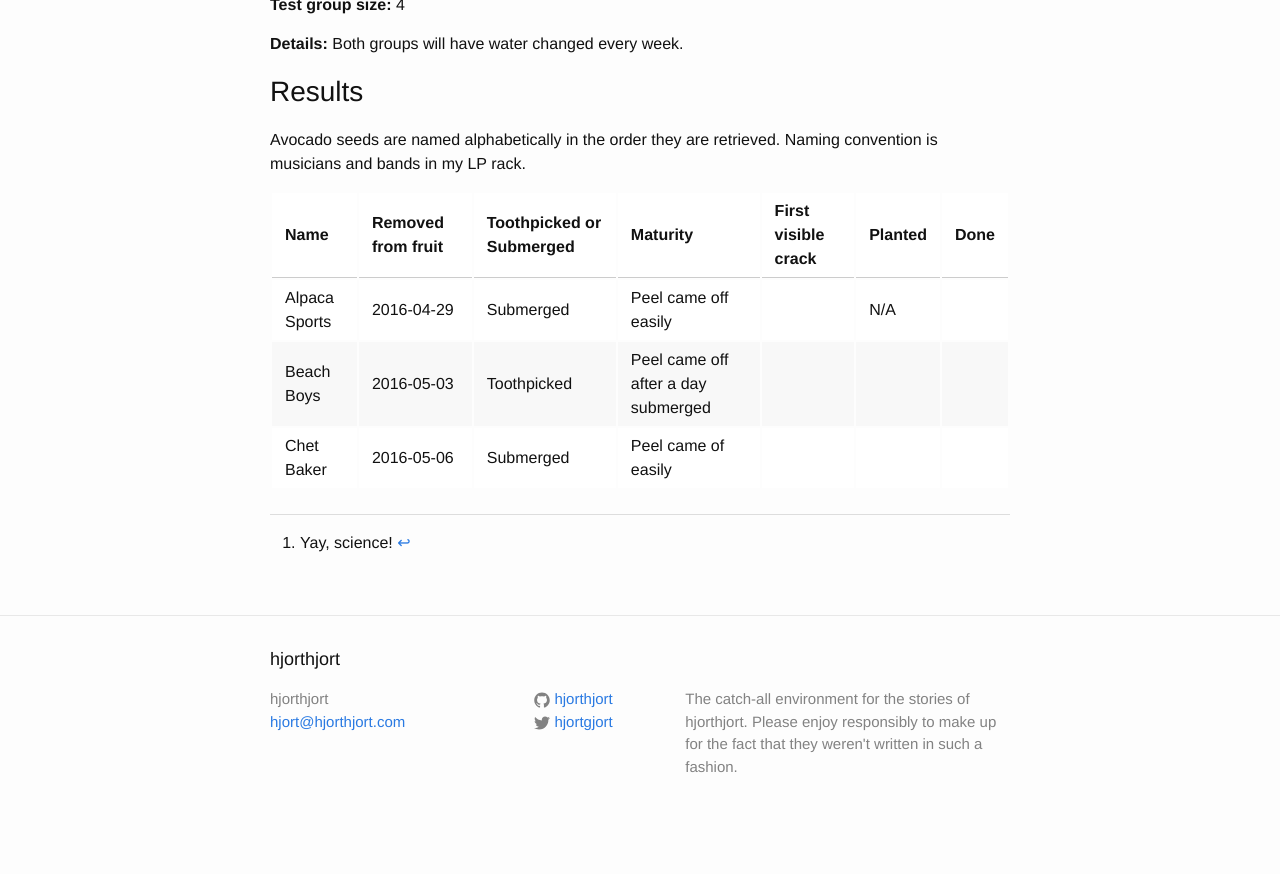
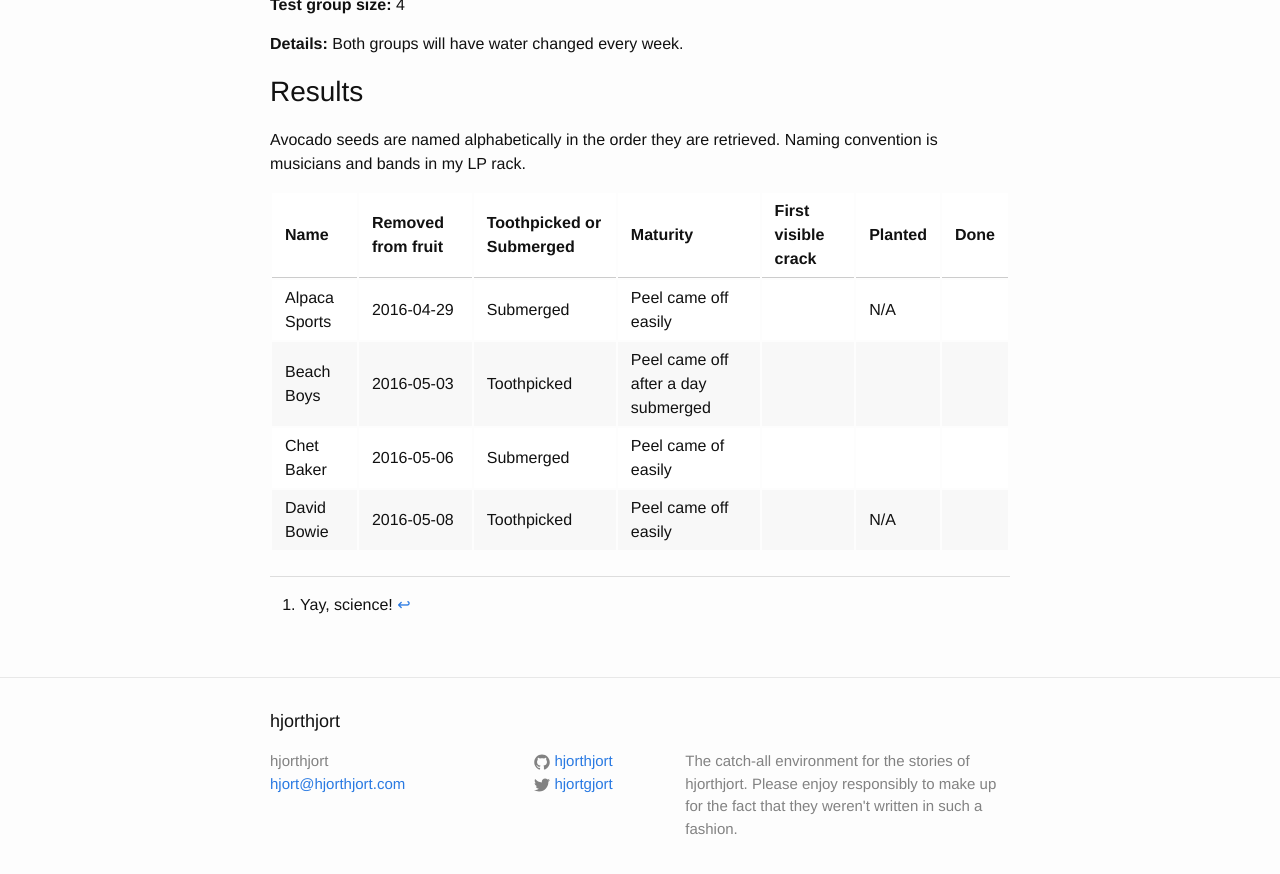
Before and after one commit to hjorthjort/hjorthjort.github.io, a Jekyll site: the page built from _posts/2016-04-25-growing-avocados-from-seeds-you-ve-been-doing-it-wrong.markdown, in a window 1280 px wide and 900 px high, scrolled down 2637 px. Shown: the top 874 px of the window. Built offline with Jekyll 4.4.1, drawn with Linux system fonts in a browser that asks for light colours; before the commit the page ends 3475 px from its top, so only the background shows below that.

Commit message:
New avocado

```diff
--- a/_posts/2016-04-25-growing-avocados-from-seeds-you-ve-been-doing-it-wrong.markdown
+++ b/_posts/2016-04-25-growing-avocados-from-seeds-you-ve-been-doing-it-wrong.markdown
@@ -129,6 +129,7 @@
 | Alpaca Sports | 2016-04-29 | Submerged | Peel came off easily | | N/A | |
 | Beach Boys | 2016-05-03 | Toothpicked | Peel came off after a day submerged| | | |
 | Chet Baker | 2016-05-06 | Submerged | Peel came of easily | | | |
+| David Bowie | 2016-05-08 | Toothpicked | Peel came off easily | | N/A | |
 
 
 [^science]: Yay, science!
```
